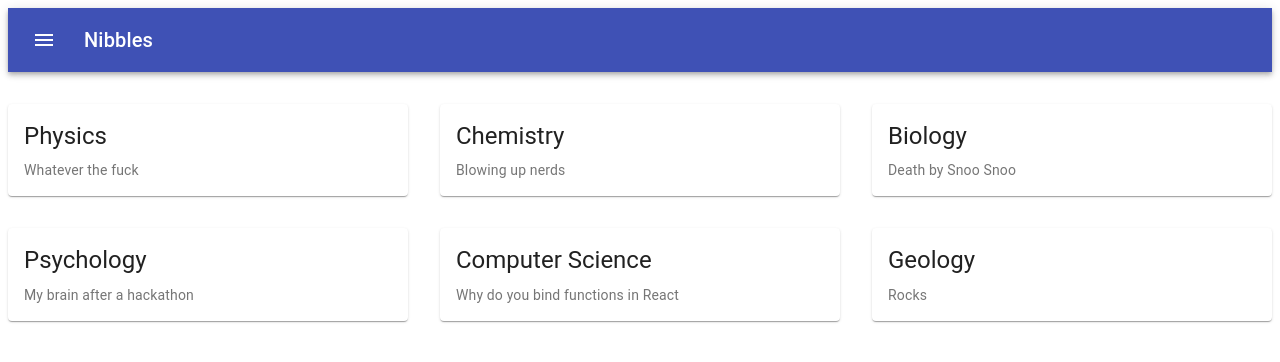
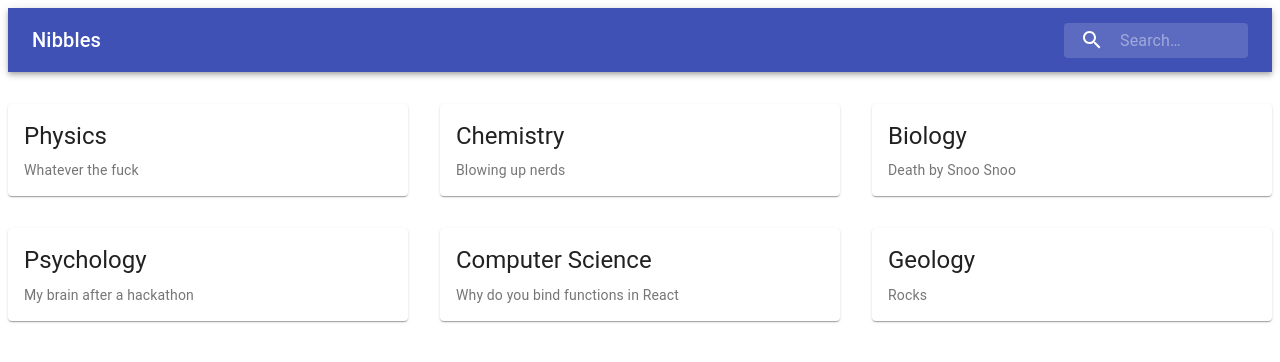
Before and after one commit to jaydickson02/Nibbles, a Next.js app: page / in a window 1280 px wide. Shown: the top 362 px of the page. Built offline with nearby package versions, Linux system fonts and the light colour scheme.

Commit message:
Fucked it

```diff
--- a/components/answerCard.js
+++ b/components/answerCard.js
@@ -24,7 +24,7 @@ const useStyles = makeStyles({
   const classes = useStyles();
 
   return (
-    <Card className={classes.card}>
+    <Card style={{height: '40vw'}} className={classes.card}>
       <CardContent>
         <Typography variant="h5" component="h2">
           {props.info.title}
--- a/components/appBar.js
+++ b/components/appBar.js
@@ -1,3 +1,4 @@
+import NoSsr from '@material-ui/core/NoSsr';
 import AppBar from '@material-ui/core/AppBar';
 import Toolbar from '@material-ui/core/Toolbar';
 import IconButton from '@material-ui/core/IconButton';
@@ -64,22 +65,29 @@ export default function SearchAppBar() {
   const classes = useStyles();
 
   return (
+    <NoSsr>
     <div className={classes.root}>
       <AppBar position="static">
         <Toolbar>
-          <IconButton
-            edge="start"
-            className={classes.menuButton}
-            color="inherit"
-            aria-label="open drawer"
-          >
-            <MenuIcon />
-          </IconButton>
           <Typography className={classes.title} variant="h6" noWrap>
             Nibbles
           </Typography>
+          <div className={classes.search}>
+            <div className={classes.searchIcon}>
+              <SearchIcon />
+            </div>
+            <InputBase
+              placeholder="Search…"
+              classes={{
+                root: classes.inputRoot,
+                input: classes.inputInput,
+              }}
+              inputProps={{ 'aria-label': 'search' }}
+            />
+          </div>
         </Toolbar>
       </AppBar>
     </div>
+    </NoSsr>
   );
 }
--- a/components/button.js
+++ b/components/button.js
@@ -10,13 +10,13 @@ const useStyles = makeStyles(theme => ({
   },
 }));
 
-export default function TextButtons() {
+export default function TextButtons(props) {
   const classes = useStyles();
 
   return (
     <div>
-      <Button href="/" className={classes.button}>
-        Nibbles
+      <Button style={{width: "100%"}} variant="contained" color="primary" className={classes.button}>
+        {props.content}
       </Button>
     </div>
   );
```
Also changed, not shown: components/category.js (added, +43 -0 lines), pages/answer/[id].js (+8 -4 lines).
